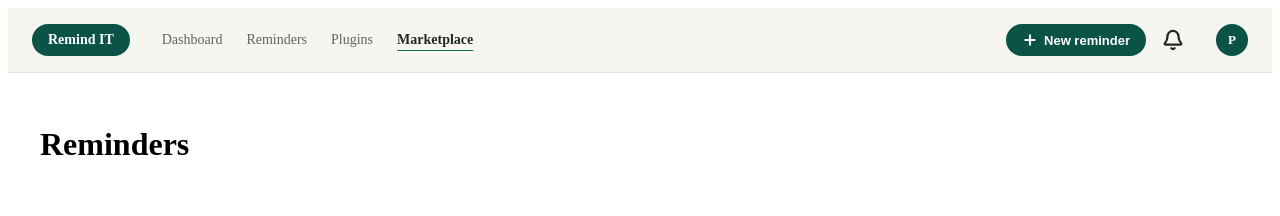
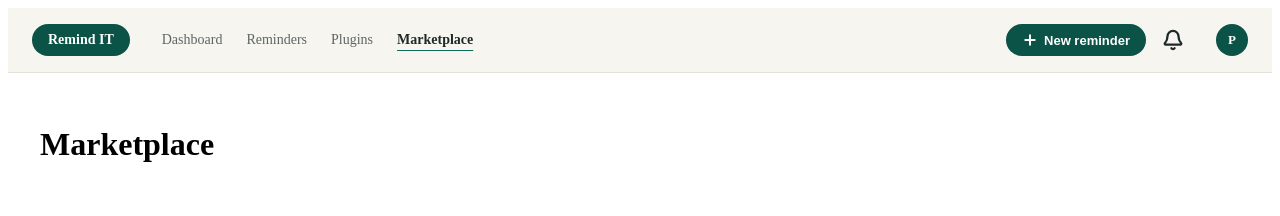
Before and after one commit to Pujithran/Remind-IT, a React (Vite) app: page /marketplace in a window 1280 px wide. Shown: the top 216 px of the page. Built offline with nearby package versions, Linux system fonts and the light colour scheme.

Commit message:
Add routes and placeholder pages

```diff
--- a/src/pages/Marketplace.jsx
+++ b/src/pages/Marketplace.jsx
@@ -1,7 +1,7 @@
 export default function Marketplace() {
     return (
         <div className="page">
-            <h1>Reminders</h1>
+            <h1>Marketplace</h1>
         </div>
     );
 }
```
